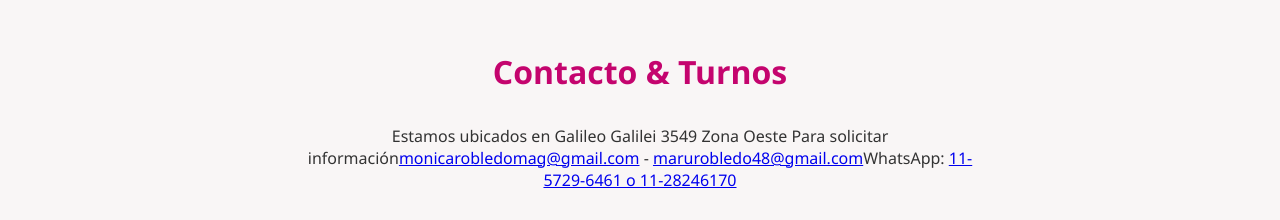
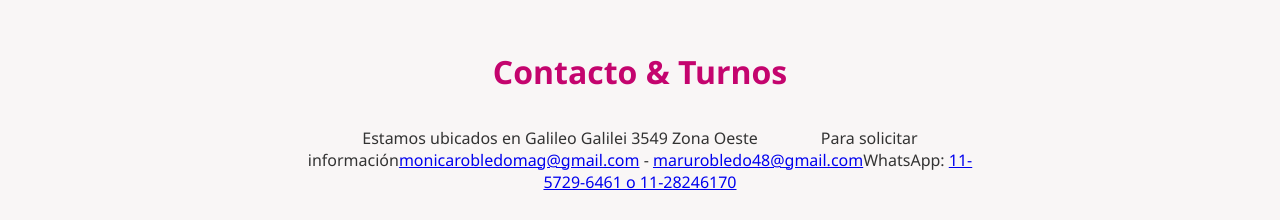
Before and after one commit to esteticaLR/web, a plain HTML site: page index.html in a window 1280 px wide. Shown: the part 4862-5082 px from the top of the page. Drawn offline with Linux system fonts and the light colour scheme; grey boxes are pictures that could not be loaded.

Commit message:
Update index.html

```diff
--- a/index.html
+++ b/index.html
@@ -513,7 +513,7 @@
 <!-- ===================== SECCIÓN CONTACTO ===================== -->
 <section id="contacto">
   <h2>Contacto & Turnos</h2>
-  <p style="text-align:center; max-width:700px; margin:0 auto 2rem;">Estamos ubicados en Galileo Galilei 3549 Zona Oeste Para solicitar información<a href="mailto:monicarobledomag@gmail.com">monicarobledomag@gmail.com</a> - <a href="maito:marurobledo48@gmail.com">marurobledo48@gmail.com</a>WhatsApp: <a href="https://wa.me/5491157296461" target="_blank">11-5729‑6461 o 11-28246170</a></p>
+  <p style="text-align:center; max-width:700px; margin:0 auto 2rem;">Estamos ubicados en Galileo Galilei 3549 Zona Oesteㅤㅤㅤㅤ Para solicitar información<a href="mailto:monicarobledomag@gmail.com">monicarobledomag@gmail.com</a> - <a href="maito:marurobledo48@gmail.com">marurobledo48@gmail.com</a>WhatsApp: <a href="https://wa.me/5491157296461" target="_blank">11-5729‑6461 o 11-28246170</a></p>
   <div style="display:flex; justify-content:center;">
    <iframe src="https://www.google.com/maps/embed?pb=!1m18!1m12!1m3!1d3283.263762716352!2d-58.76575192339149!3d-34.622774258506446!2m3!1f0!2f0!3f0!3m2!1i1024!2i768!4f13.1!3m3!1m2!1s0x95bc95c1737bec6d%3A0x4c5ae5a1e64545c9!2sGalileo%20Galilei%203549%2C%20B1742FIU%20Paso%20del%20Rey%2C%20Provincia%20de%20Buenos%20Aires!5e0!3m2!1ses!2sar!4v1747745821494!5m2!1ses!2sar" width="600" height="450" style="border:0;" allowfullscreen="" loading="lazy" referrerpolicy="no-referrer-when-downgrade"></iframe>
   </div>
```
